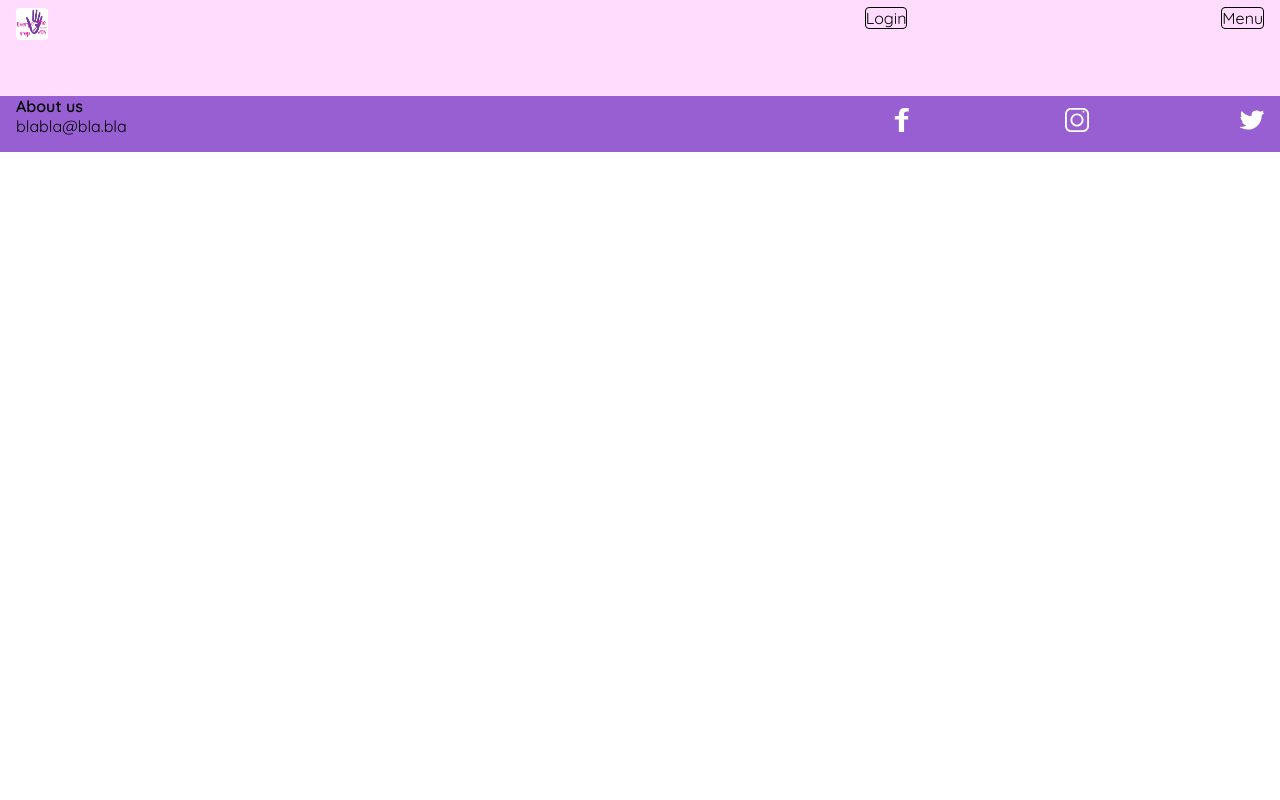
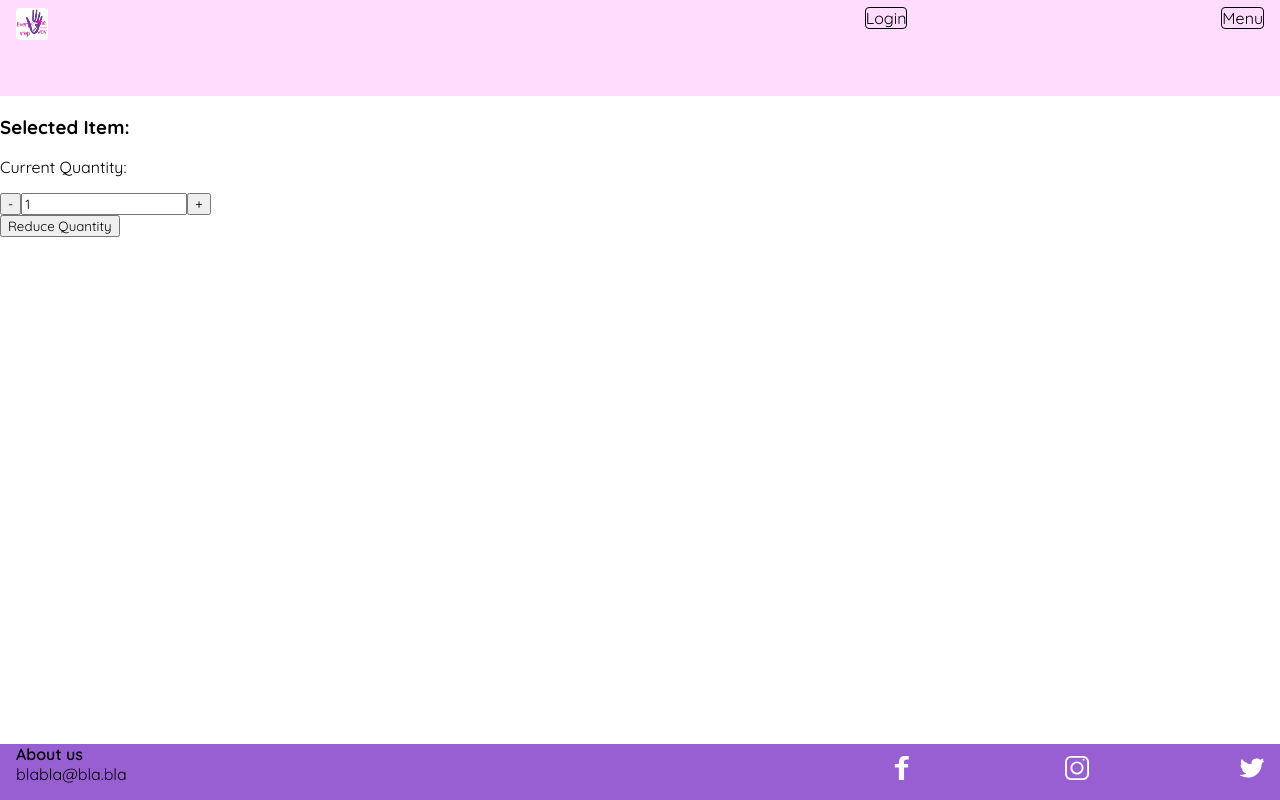
Before and after one commit to Princlevi98/danny-scott-capstone, a React (Create React App) app: page /order in a window 1280 px wide. Built offline with nearby package versions, Linux system fonts and the light colour scheme.

Commit message:
create UI for user to ioncrease and decrease q uantity

```diff
--- a/src/App.jsx
+++ b/src/App.jsx
@@ -5,6 +5,7 @@ import Footer from "./components/Footer/Footer";
 import Home from "./pages/Home/Home";
 import About from "./pages/About/About";
 import Stock from "./pages/Stock/Stock";
+import Order from "./pages/Order/Order";
 
 function App() {
   return (
@@ -15,6 +16,7 @@ function App() {
         <Route path="/about" element={<About />} />
         <Route path="/stock" element={<Stock />} />
         <Route path="/stock/:id" element={<Stock />} />
+        <Route path="/order" element={<Order />} />
       </Routes>
       <Footer />
     </BrowserRouter>
--- /dev/null
+++ b/src/components/OrderStock/OrderStock.jsx
@@ -0,0 +1,58 @@
+import "./OrderStock.scss";
+import { useState } from "react";
+import axios from "axios";
+
+const StockItem = ({
+  locationId,
+  itemId,
+  itemName,
+  currentQuantity,
+  onQuantityReduced,
+}) => {
+  const [quantityToReduce, setQuantityToReduce] = useState(1);
+
+  const reduceStockQuantity = async () => {
+    try {
+      const response = await axios.put(
+        `${process.env.REACT_APP_API_URL}/stock/${locationId}/stock/${itemId}/reduce`,
+        { quantityToReduce }
+      );
+
+      if (onQuantityReduced) {
+        onQuantityReduced();
+      }
+      console.log(`Quantity reduced for ${itemName}:`, response.data);
+    } catch (error) {
+      console.error("Error reducing stock quantity:", error);
+    }
+  };
+
+  const incrementQuantity = () => {
+    setQuantityToReduce(quantityToReduce + 1);
+  };
+
+  const decrementQuantity = () => {
+    // Ensure the quantity does not go below 1
+    setQuantityToReduce(Math.max(quantityToReduce - 1, 1));
+  };
+
+  return (
+    <div className="stock-item">
+      <h3>Selected Item: {itemName}</h3> {/* Added title for selected item */}
+      <p>Current Quantity: {currentQuantity}</p>
+      <div>
+        <button onClick={decrementQuantity}>-</button>
+        <input
+          type="number"
+          value={quantityToReduce}
+          onChange={(e) => setQuantityToReduce(Number(e.target.value))}
+          min={1}
+        />
+        <button onClick={incrementQuantity}>+</button>
+      </div>
+      <button onClick={reduceStockQuantity}>Reduce Quantity</button>
+    </div>
+  );
+};
+
+export default StockItem;
--- /dev/null
+++ b/src/components/OrderStock/OrderStock.scss
@@ -0,0 +1,2 @@
+@use "../../styles/partials/mixins" as *;
+@use "../../styles/partials/variables" as *;
--- /dev/null
+++ b/src/pages/Order/Order.jsx
@@ -0,0 +1,14 @@
+import "./Order.scss";
+import OrderStock from "../../components/OrderStock/OrderStock";
+
+const Order = () => {
+  return (
+    <main className="order">
+      <div>
+        <OrderStock />
+      </div>
+    </main>
+  );
+};
+
+export default Order;
--- /dev/null
+++ b/src/pages/Order/Order.scss
@@ -0,0 +1,2 @@
+@use "../../styles/partials/mixins" as *;
+@use "../../styles/partials/variables" as *;
```
